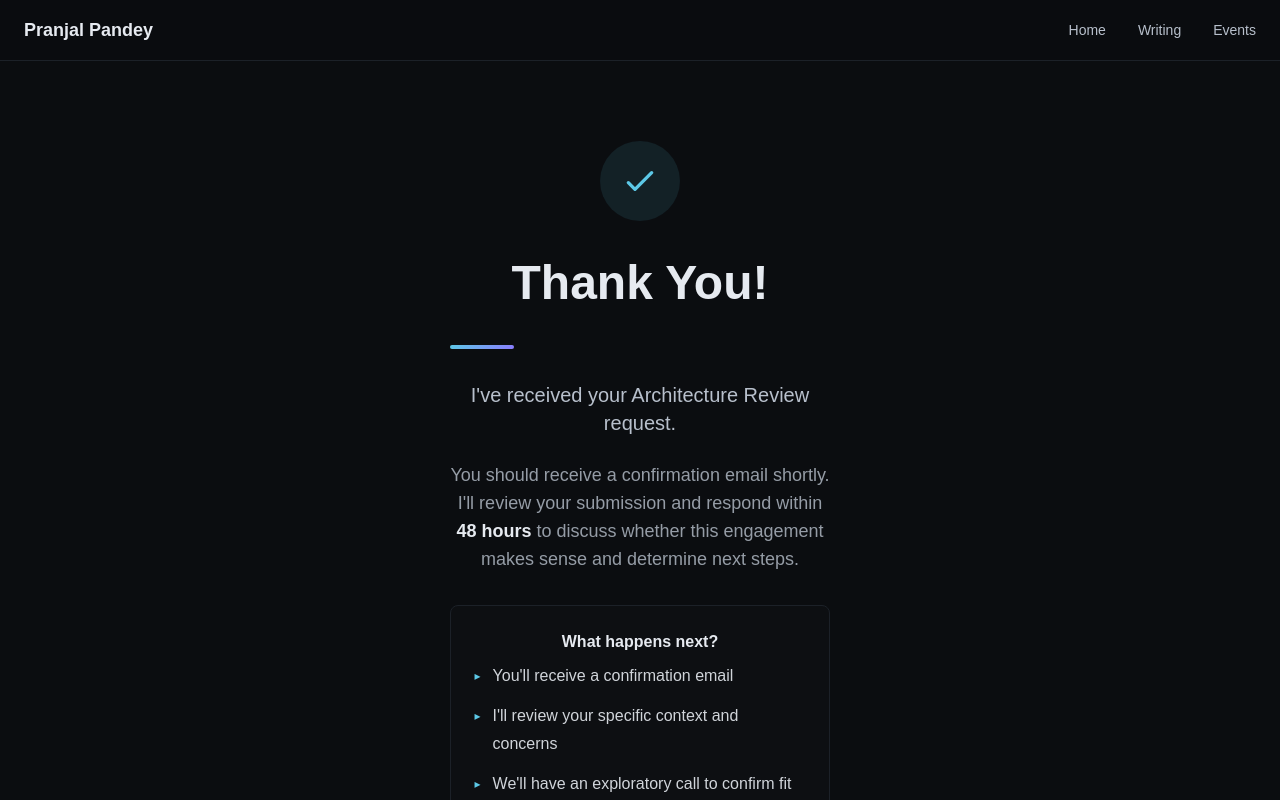
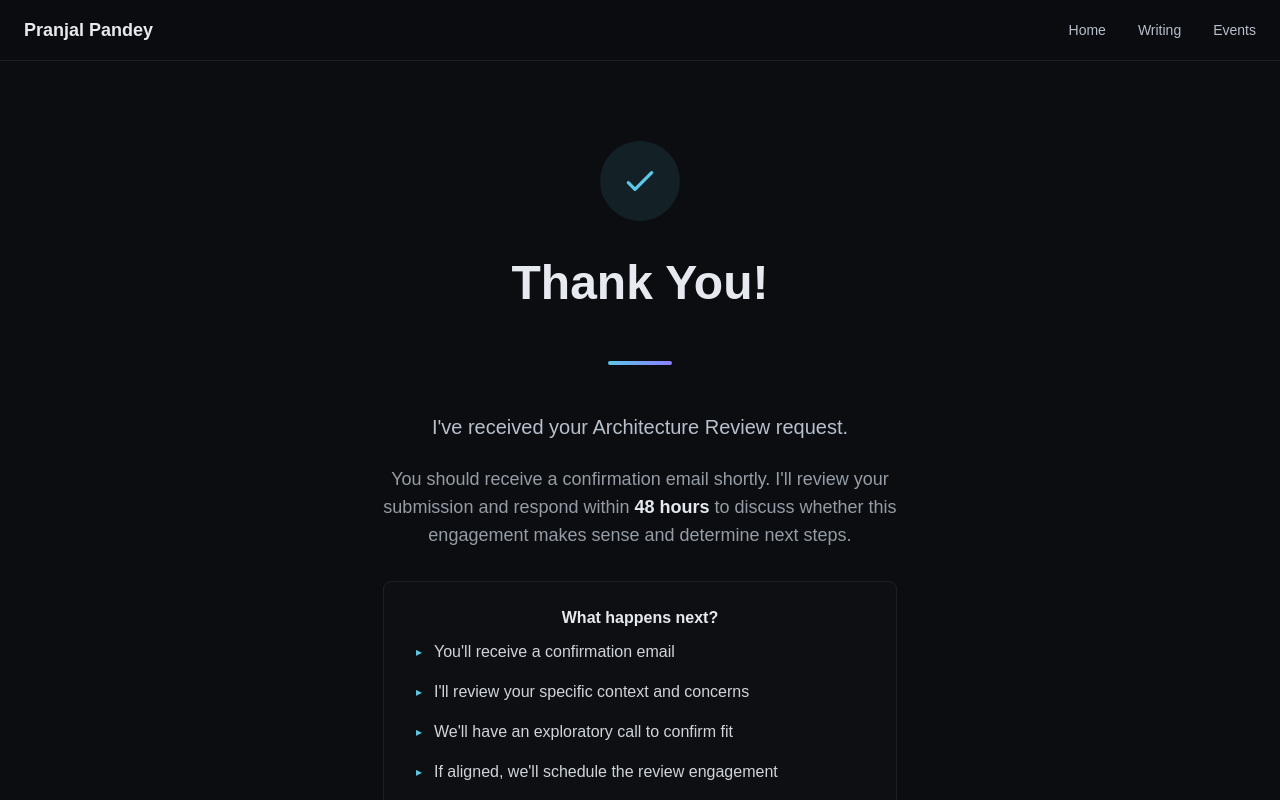
Before and after one commit to ipranjal/ipranjal.com, a Next.js app: page /thank-you in a window 1280 px wide. Shown: the top 800 px of the page. Built offline with nearby package versions, Linux system fonts and the light colour scheme; a web font is replaced by a local one.

Commit message:
improve thank you form

```diff
--- a/src/app/thank-you/page.tsx
+++ b/src/app/thank-you/page.tsx
@@ -9,7 +9,7 @@ export const metadata = {
 
 export default function ThankYou() {
   return (
-    <Section id="thank-you" width="narrow" className="!py-20">
+    <Section id="thank-you" className="!py-20">
       <div className="text-center max-w-2xl mx-auto">
         {/* Success icon */}
         <div className="mb-8 flex justify-center">
@@ -24,7 +24,9 @@ export default function ThankYou() {
           Thank You!
         </Heading>
 
-        <div className="section-divider mx-auto mb-8"></div>
+        <div className="flex justify-center mb-4">
+          <div className="section-divider"></div>
+        </div>
 
         <p className="text-xl text-muted mb-6">
           I&apos;ve received your Architecture Review request.
```
